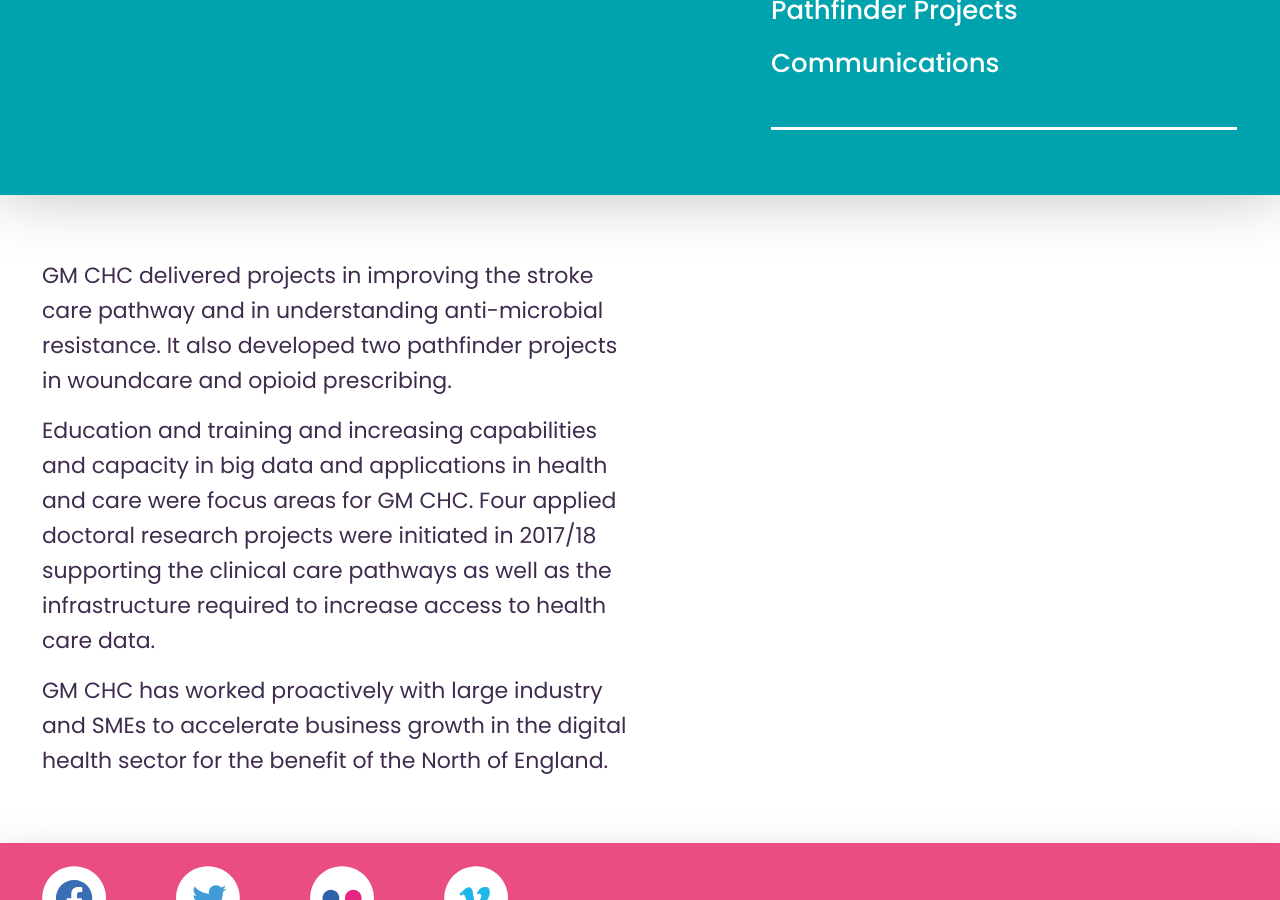
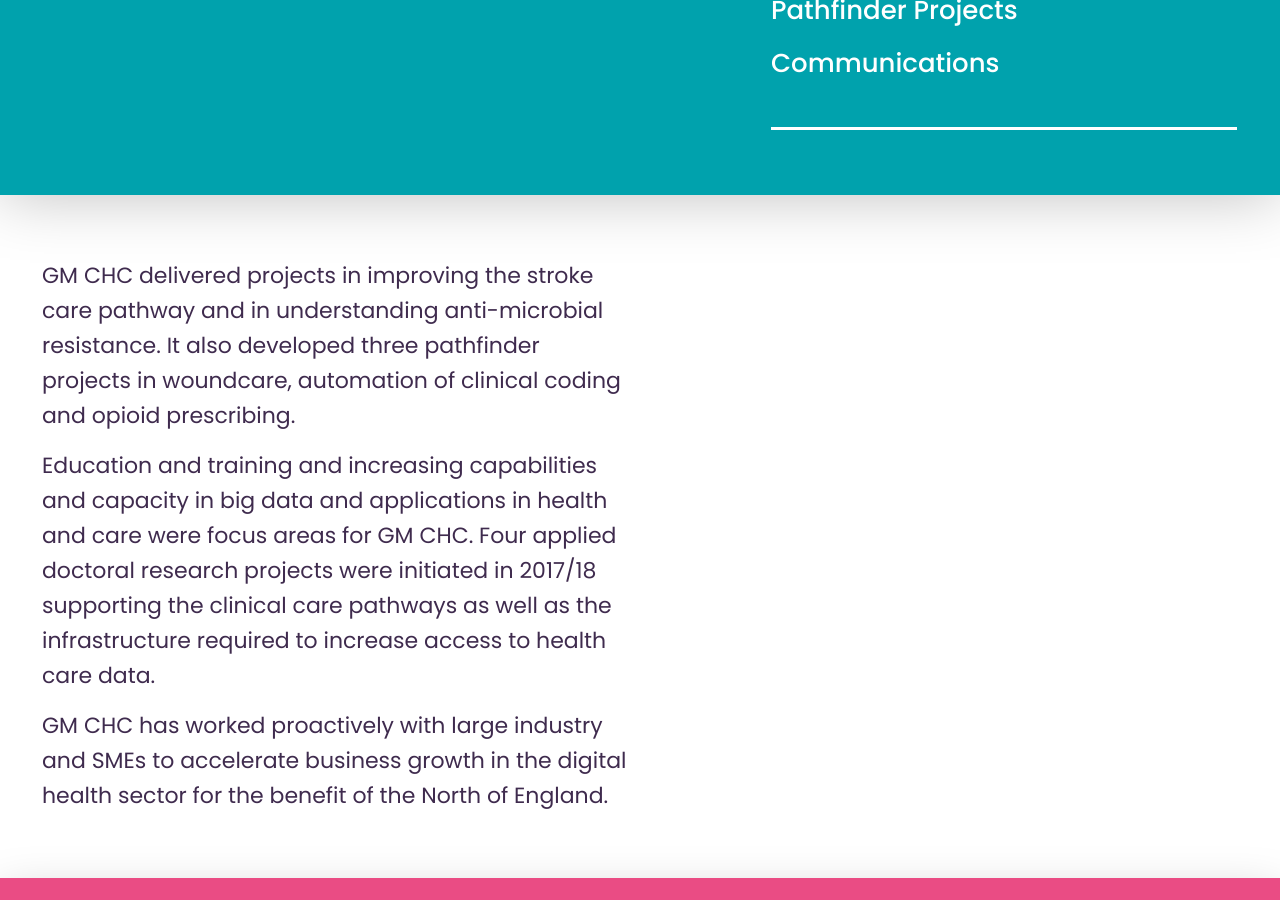
Before and after one commit to connectedhealthcities/connectedhealthcities, a Jekyll site: the page built from greater-manchester.md, in a window 1280 px wide and 900 px high, scrolled down 704 px. Built offline with Jekyll 4.4.1, drawn with Linux system fonts in a browser that asks for light colours.

Commit message:
Update greater-manchester.md

```diff
--- a/greater-manchester.md
+++ b/greater-manchester.md
@@ -5,7 +5,7 @@ intro: | #this means everything indented below is included
 section: greater-manchester
 layout: section-home
 ---
-GM CHC delivered projects in improving the stroke care pathway and in understanding anti-microbial resistance. It also developed two pathfinder projects in woundcare and opioid prescribing.
+GM CHC delivered projects in improving the stroke care pathway and in understanding anti-microbial resistance. It also developed three pathfinder projects in woundcare, automation of clinical coding and opioid prescribing.
 
 Education and training and increasing capabilities and capacity in big data and applications in health and care were focus areas for GM CHC. Four applied doctoral research projects were initiated in 2017/18 supporting the clinical care pathways as well as the infrastructure required to increase access to health care data.
 
```
